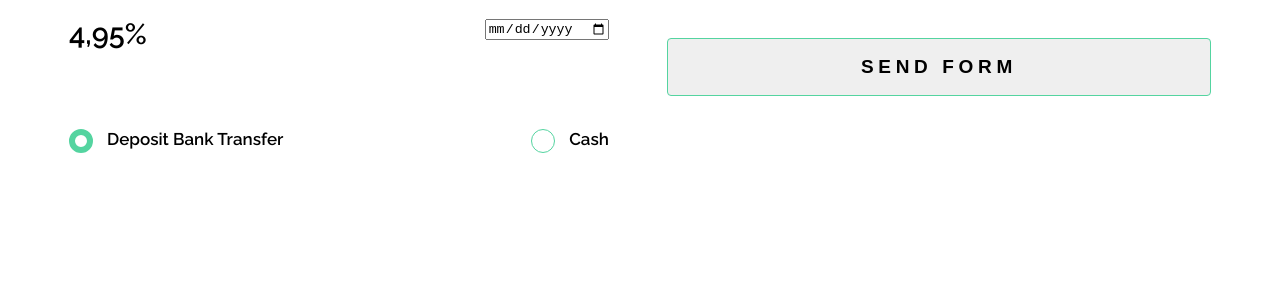
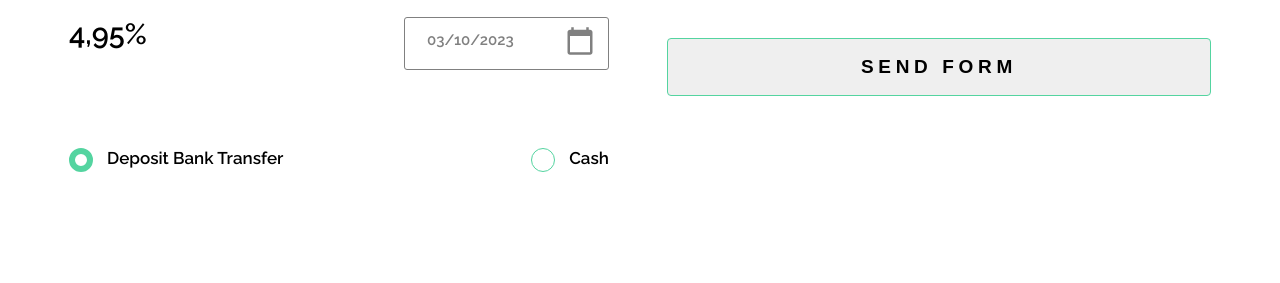
Before and after one commit to OksanaSokal/calculator, a website: page index.html in a window 1280 px wide. Shown: the part 716-999 px from the top of the page. Drawn offline with nearby package versions, Linux system fonts and the light colour scheme.

Commit message:
add calendar

```diff
--- a/index.html
+++ b/index.html
@@ -40,14 +40,18 @@
           <p class="deposit__title">Deposit Date</p>
           <div class="calendar__box">
             <div class="percent__output">4,95%</div>
-            <div class="calendar">
+            <!-- <div class="calendar">
               <input type="date" class="date" />
+            </div> -->
+            <div class="flatpickr">
+              <input
+                class="calendar"
+                type="text"
+                placeholder="Select Date.."
+                data-input
+              />
+              <!-- input is mandatory -->
             </div>
-            <!-- <div class="flatpickr">
-              <input type="text" placeholder="Select Date.." data-input />
-
-              <a class="input-button" title="toggle" data-toggle> иконка </a>
-            </div> -->
           </div>
           <div class="radio__box">
             <div class="radio">
@@ -95,9 +99,7 @@
       </div>
     </div>
 
+    <script src="https://cdn.jsdelivr.net/npm/flatpickr"></script>
     <script src="./script.js"></script>
-    <!-- <script src="https://cdn.jsdelivr.net/npm/flatpickr">
-      flatpickr(".flatpickr", {wrap: true});
-    </script> -->
   </body>
 </html>
--- a/script.js
+++ b/script.js
@@ -1,6 +1,8 @@
-// import flatpickr from 'flatpickr';
-// const flatpickr = requires('flatpickr');
-// flatpickr('.flatpickr', { wrap: true });
+flatpickr('.flatpickr', {
+  wrap: true,
+  dateFormat: 'd/m/Y',
+  defaultDate: [new Date()],
+});
 
 const datePayment = document.querySelector('input[type="date"]'),
   button = document.querySelector('.button'),
@@ -12,7 +14,7 @@ const datePayment = document.querySelector('input[type="date"]'),
   outputYears = document.querySelector('.output__years'),
   monthPayment = document.querySelector('.monthly_payment'),
   percentOutput = document.querySelector('.percent__output'),
-  calendar = document.querySelector('.date'),
+  calendar = document.querySelector('.calendar'),
   transferBtn = document.querySelector('.transfer'),
   responseOutput = document.querySelector('.response__output'),
   responseRepay = document.querySelector('.response__repay');
@@ -79,7 +81,10 @@ function countMonthlyPayment() {
 }
 
 function countPercent() {
-  let inputDapositeDate = new Date(datePayment.value);
+  let newCalendarValue = calendar.value.split('/').reverse().join(',');
+  console.log(newCalendarValue);
+  let inputDapositeDate = new Date(newCalendarValue);
+  console.log(inputDapositeDate);
 
   if (inputDapositeDate > finalDate) {
     percent = 6.8;
--- a/style.css
+++ b/style.css
@@ -253,6 +253,32 @@ form {
   border: 6px solid #54d4a0;
 }
 
+.flatpickr {
+  border-radius: 3px;
+  border: 1px solid #808080;
+  height: 53px;
+  padding: 12px 8px 11px 20px;
+  background: url('./calendar.svg') 160px 8px no-repeat;
+  color: #808080;
+  font-size: 15px;
+}
+
+.flatpickr input {
+  border: none;
+  outline: 0;
+  width: 70%;
+  color: #808080;
+  font-family: Raleway;
+  font-size: 15px;
+  font-weight: 600;
+  text-transform: capitalize;
+}
+
+.flatpickr > input:active {
+  border: none;
+  outline: 0;
+}
+
 @media (max-width: 1240px) {
   .money,
   .period {
```
Also changed, not shown: calendar.svg (added).
